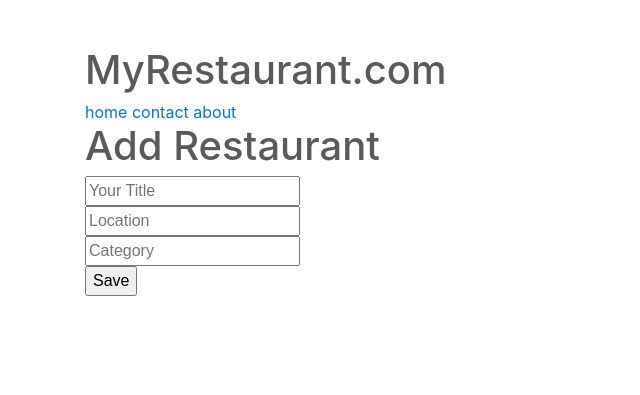
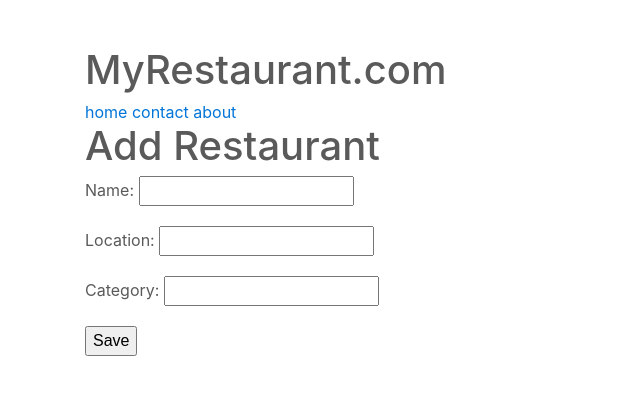
Before and after one commit to dagusen/dev, a Django app: template src/restaurants/templates/restaurants/form.html in a window 1280 px wide. Shown: the top 395 px of the page, without its empty margins (0-640 px from the left). Run offline with Django 3.2, Linux system fonts and the light colour scheme; the template is opened without the code that fills it: values that come from a table or form of the project are taken from there, others are empty; parts of the project's set-up code (start-up, migrations or seed data) failed here and were passed over; some libraries are stand-ins or nearby versions.

Commit message:
The Power of Django Forms 1

```diff
--- a/src/restaurants/forms.py
+++ b/src/restaurants/forms.py
@@ -5,3 +5,9 @@ class RestaurantCreateForm(forms.Form):
 	name			= forms.CharField()
 	location		= forms.CharField(required=False)
 	category		= forms.CharField(required=False)
+
+	def clean_name(self):
+		name = self.cleaned_data.get("name")
+		if name == "Hello":
+			raise forms.ValidationError("Not a valid name")
+		return name
--- a/src/restaurants/templates/restaurants/form.html
+++ b/src/restaurants/templates/restaurants/form.html
@@ -3,14 +3,21 @@
 
 {% block head_title %}Add Restaurant | {{ block.super }}{% endblock head_title %}
 
+{% if errors %}
+	{{ errors }}
+{% endif %}
+
 {% block content %}
 <h1>Add Restaurant</h1>
 
 <form method='POST'>{% csrf_token %}
-	<input type='text' name='name' placeholder='Your Title'><br/>
-	<input type='text' name='location' placeholder='Location'><br/>
-	<input type='text' name='category' placeholder='Category'"><br/>
+	{{ form.as_p }}
 	<button type='submit'>Save</button>
 </form>
 
 {% endblock %}
+
+
+<!-- <input type='text' name='name' placeholder='Your Title'><br/>
+	<input type='text' name='location' placeholder='Location'><br/>
+	<input type='text' name='category' placeholder='Category'"><br/> -->
```
Also changed, not shown: src/restaurants/views.py (+16 -20 lines), ReadMe.txt, src/db.sqlite3, 1 other file.
